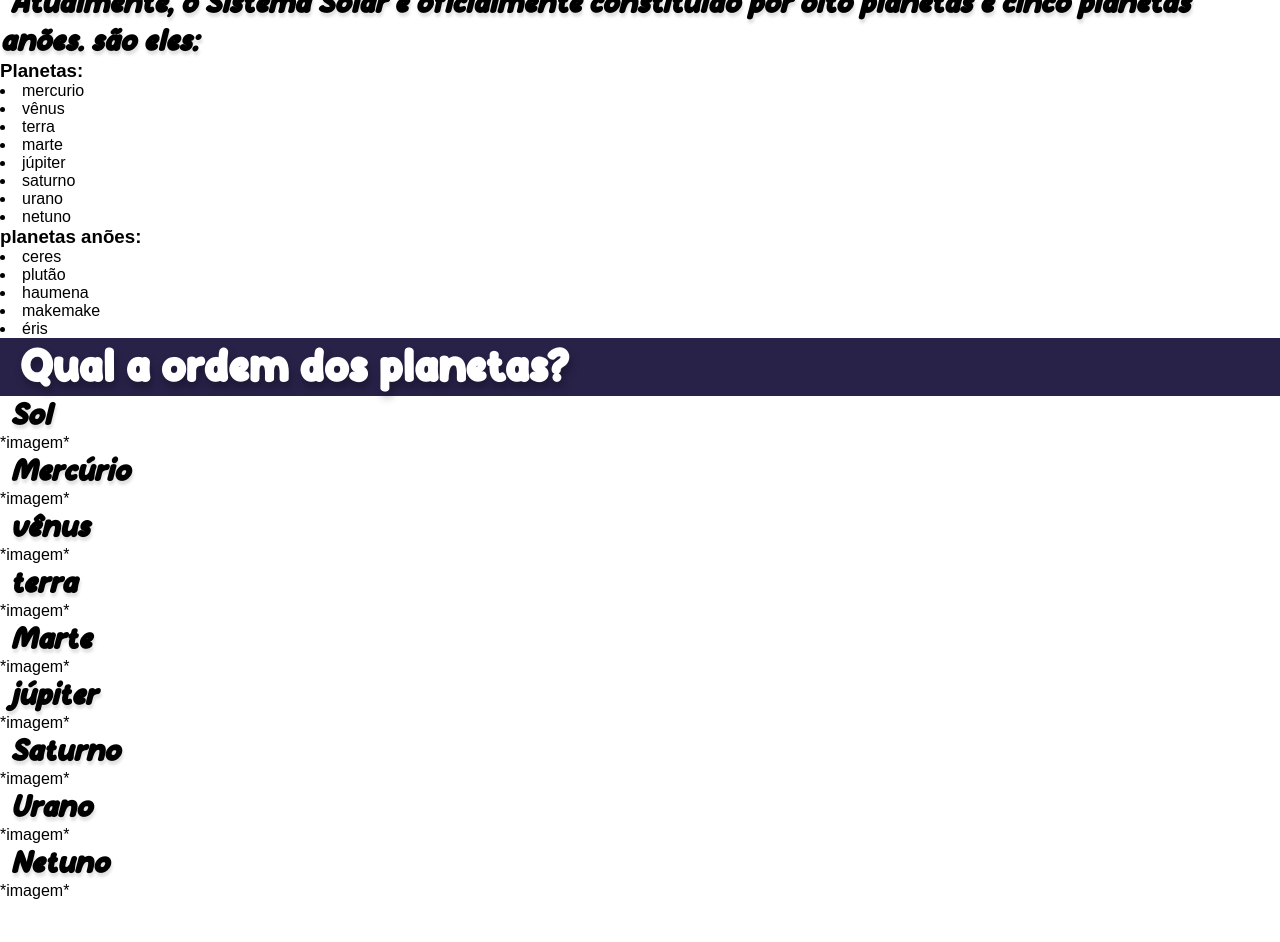
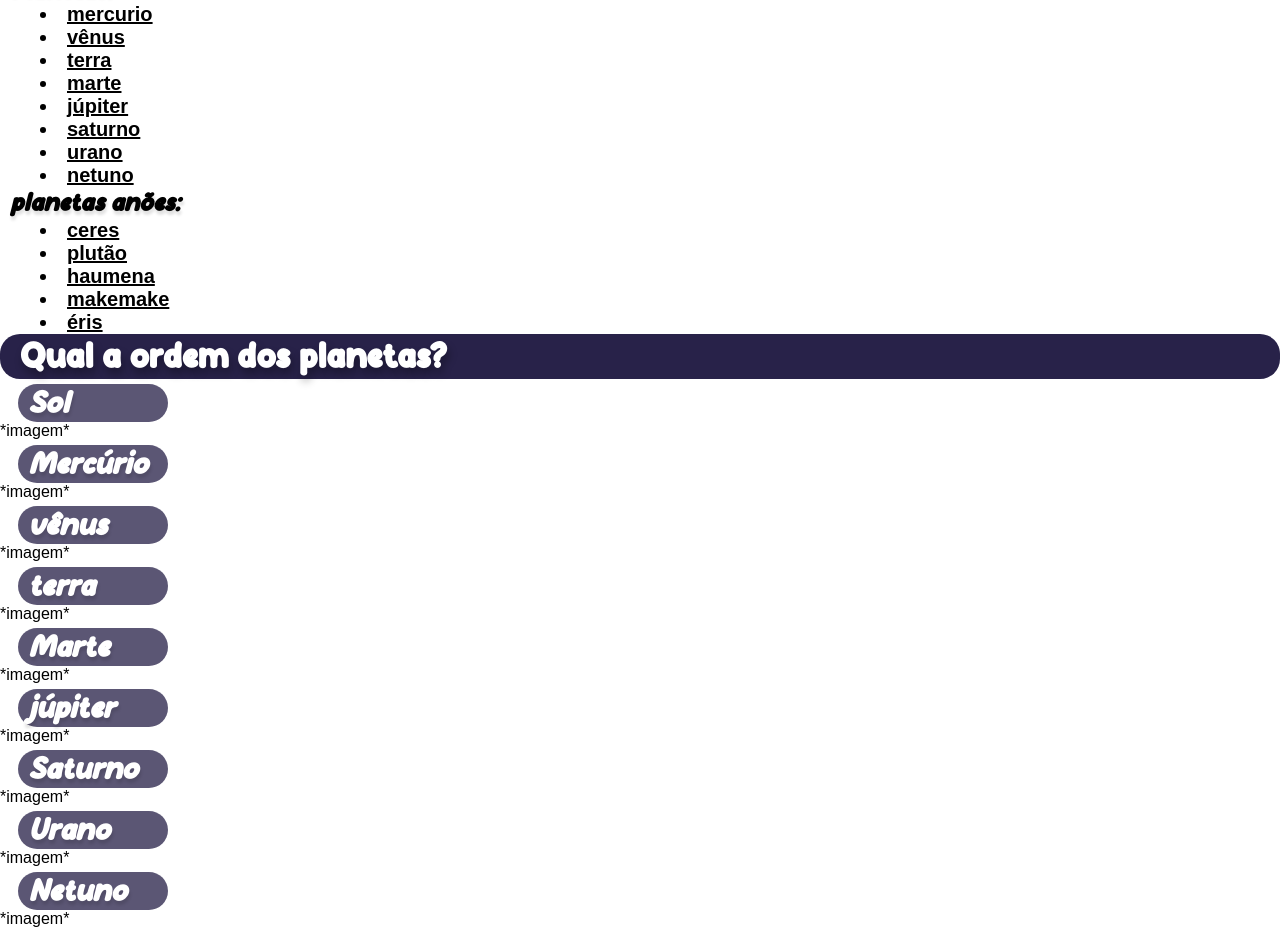
Before and after one commit to Patric2003/espaco, a plain HTML site: page sistemasolar/sistemasolar.html in a window 1280 px wide. Shown: the part 666-1608 px from the top of the page. Drawn offline with Linux system fonts and the light colour scheme.

Commit message:
quase pronto

```diff
--- a/sistemasolar/sistemasolar.css
+++ b/sistemasolar/sistemasolar.css
@@ -32,11 +32,13 @@ body{
 
 main{
 
-    background-color: white;
+    background-color:rgb(255, 255, 255);
     color: black;
     height: 100%;
     min-height: 350px;
     width: 100%;
+    border-radius: 0px 0px 5px 5px;
+    padding-bottom: 30px;
 }
 
 header{
@@ -91,30 +93,63 @@ nav >a:hover{
 
 }
 
-.oblic{
+.oblic{color: white;
     background-color: rgb(40, 34, 73);
+    border-radius: 20px;
     text-indent: 20px;
     font-family:'good';
-    color: white;
-    font-size: 45px;
+
+    font-size: 35px;
     text-shadow: 2px 6px 8px  rgba(0, 0, 0, 0.315);
 
 
 
 }
 .italic{
+    color: black;
 
+    font-family:'good';
+    font-size: 25px;
+    text-indent: 10px;
+    font-style: italic;
+    text-shadow: 1px 4px 3px  rgba(0, 0, 0, 0.116);
+}
+.menor{
+    color: white;
+    background-color: rgba(40, 34, 73, 0.76);
+    border-radius: 90px;
+    margin-top: 5px;
+    margin-left: 18px;
+    width: 150px;
     font-family:'good';
     font-size: 30px;
     text-indent: 10px;
     font-style: italic;
     text-shadow: 1px 4px 3px  rgba(0, 0, 0, 0.116);
 }
+h3{
+    color: black;
+
+    font-family:'good';
+    font-size: 25px;
+    text-indent: 10px;
+    font-style: italic;
+    text-shadow: 1px 4px 3px  rgba(0, 0, 0, 0.116);
+}
+li{
+    font-weight: bolder;
+    text-decoration: underline;
+    font-size: 20px;
+    margin-left: 40px;
+}
 p{
     margin: 5px;
-    font-weight: bolder;
+    margin-left: 10px;
     text-indent: 30px;
     margin-bottom: 10px;
+}
+strong{
+    background-color:rgba(40, 34, 73, 0.39) ;
 }
 
 img{
@@ -125,7 +160,33 @@ img{
     height: 400px;
     width: 400px;
 }
+table{
+    height: 350px;
+    margin-top:10px ;
+    margin-left: 20px;
+   border-collapse: collapse;
+   width: 450px;
 
+}
+caption{
+    border: 2px, solid, black;
+    text-align: center;
+    font-weight: bolder;
+    font-size: 1.5em;
+    padding-top: 5px;
+    background-color: rgb(92, 92, 92);
+}
+th,td{
+    border: 2px, solid, black;
+    padding: 5px;
+    text-align: center;
+    font-weight: bolder;
+    background-color: rgb(138, 138, 138);
+
+}
+td{
+    background-color: rgb(240, 240, 240);
+}
 
 
 footer{
--- a/sistemasolar/sistemasolar.html
+++ b/sistemasolar/sistemasolar.html
@@ -3,6 +3,7 @@
 <head>
     <meta charset="UTF-8">
     <meta name="viewport" content="width=device-width, initial-scale=1.0">
+    <link rel="shortcut icon" href="../favicon/favicon_io/favicon-16x16.png" type="image/x-icon">
     <title>Sistema solar</title>
     <link rel="stylesheet" href="sistemasolar.css">
 </head>
@@ -50,15 +51,15 @@
                 <li>makemake</li>
                 <li>éris</li>
             <h1 class="oblic">Qual a ordem dos planetas?</h1>
-            <h2 class="italic">Sol</h2> *imagem*
-            <h2 class="italic">Mercúrio</h2> *imagem*
-            <h2 class="italic">vênus</h2> *imagem*
-            <h2 class="italic">terra</h2> *imagem*
-            <h2 class="italic">Marte</h2> *imagem*
-            <h2 class="italic">júpiter</h2> *imagem*
-            <h2 class="italic">Saturno</h2> *imagem*
-            <h2 class="italic">Urano</h2> *imagem*
-            <h2 class="italic">Netuno</h2> *imagem*
+            <h2 class="menor" >Sol</h2> *imagem*
+            <h2 class="menor">Mercúrio</h2> *imagem*
+            <h2 class="menor">vênus</h2> *imagem*
+            <h2 class="menor">terra</h2> *imagem*
+            <h2 class="menor">Marte</h2> *imagem*
+            <h2 class="menor">júpiter</h2> *imagem*
+            <h2 class="menor">Saturno</h2> *imagem*
+            <h2 class="menor">Urano</h2> *imagem*
+            <h2 class="menor">Netuno</h2> *imagem*
             <br>
             <img src="../sistema solar/sistema solar.jpg" alt="Imagem do sistema solar" class="imagem">
             <h1 class="oblic">Esses planetas podem ser classificados como:</h1>
@@ -66,13 +67,13 @@
             <p class="ident"><strong>Planetas jovianos, gigantes ou gasosos:</strong> são os quatro planetas mais distantes do Sol: Júpiter, Saturno, Urano e Netuno. São maiores que os planetas telúricos em termos de dimensão. São caracterizados por serem formados por gases como hélio e hidrogênio. São menos densos, por isso mais afastados do Sol. Há evidências de que esses planetas possuem um núcleo rochoso, contudo, não apresentam uma superfície definida. Todos apresentam vários satélites naturais e sistemas de anéis.</p>
             <h1 class="oblic">planeta anão</h1>
             <p class="ident">Atualmente, reconhecemos quatro planetas anões em nosso Sistema Solar, além de Plutão: <strong>Ceres, Haumea, Makemake e Éris.</strong> Geralmente, eles têm massas muito pequenas, de forma que não são os astros dominantes em suas órbitas e às vezes possuem luas que têm tamanhos muito parecidos com o do próprio planeta anão que orbitam.</p>
-            <h2>Porque um planeta é considerado anão?</h2>
+            <h2 class="italic">Porque um planeta é considerado anão?</h2>
             <p class="ident">Planetas-anões são uma classe de corpos celestes caracterizados por apresentarem tamanho inferior aos demais planetas e terem em sua órbita corpos de dimensões semelhantes, o que significa dizer que esses astros não limparam seu caminho e, portanto, não possuem órbita dominante.</p>
             <img src="../sistema solar/cade planeta anão.jpg" alt="cada planeta anão citado" >
             <h3>Local de cade planeta anão no sistema solar </h3>
             <img src="../sistema solar/planetas anoes.jpg" alt="localização dos planetas anões" >
             <p class="ident">o menor planeta anão do nosso sistema solar é o <strong>Ceres</strong>, com <strong>946 km de diâmetro</strong>.</p>
-            <h1>Maior e menor planeta do sistema solar</h1>
+            <h1 class="oblic">Maior e menor planeta do sistema solar</h1>
             <h2 class="italic">maior:</h2>
             <p class="ident"><strong>Júpiter</strong> é o maior planeta do Sistema Solar. Situado entre Marte e Saturno, esse planeta pode até mesmo ser visto a olhu nu durante a noite. júpiter possui <strong>139.820 km de diâmetro</strong>.</p>
             <h2 class="italic">menor:</h2>
@@ -173,7 +174,7 @@
             <br>
             <br>
             <br>
-            <p>fonte: SOUSA, Rafaela. "Sistema Solar"; Brasil Escola. Disponível em: <a href="https://brasilescola.uol.com.br/geografia/sistema-solar.htm">https://brasilescola.uol.com.br/geografia/sistema-solar.htm</a>.</p>
+            <p>fonte: SOUSA, Rafaela. "Sistema Solar"; Brasil Escola. Disponível em: <a href="https://brasilescola.uol.com.br/geografia/sistema-solar.htm">https://brasilescola.uol.com.br/geografia/sistema-solar.htm</a>.</p>-->
         </main>
 
 
```
Also changed, not shown: index.html (+1 -1 lines).
